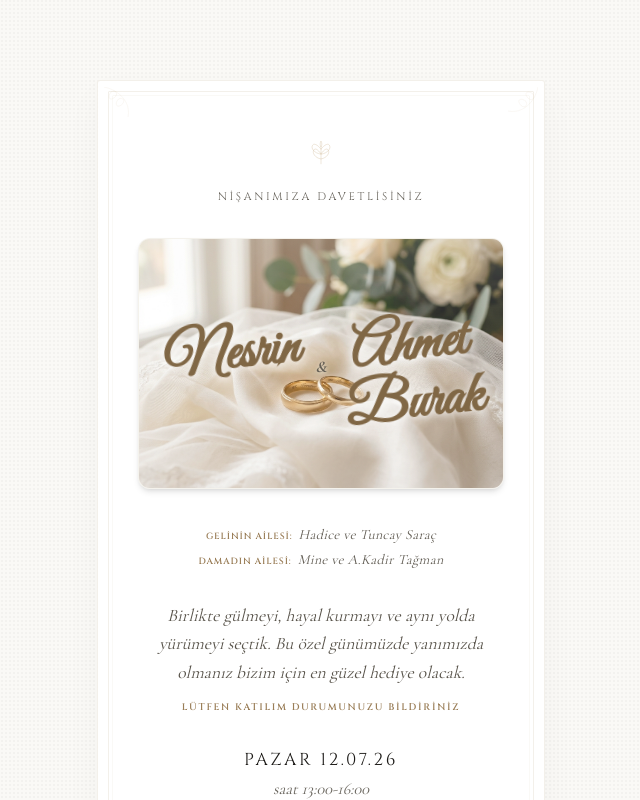
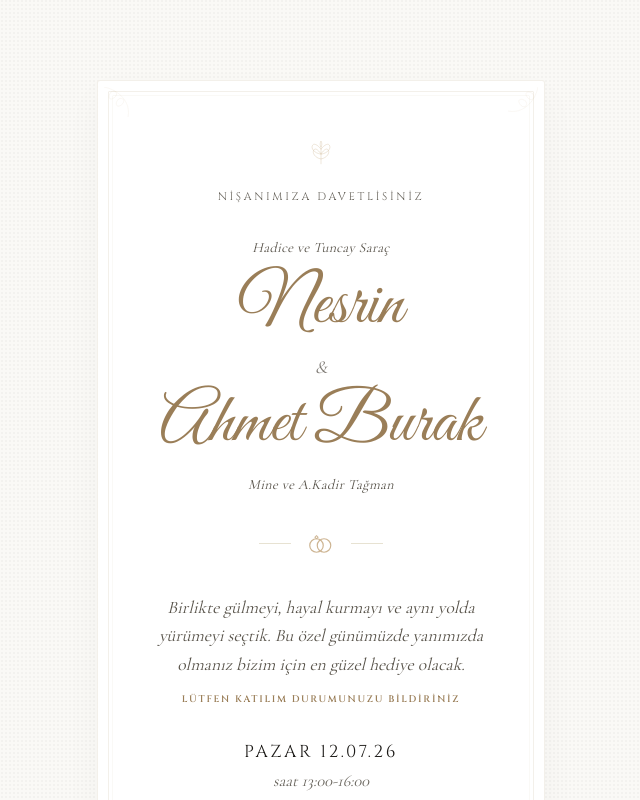
Before and after one commit to alperentagmann/ahmet-nesrin-nisan, a Next.js app: page /invite in a window 1280 px wide. Shown: the top 800 px of the page, without its empty margins (319-959 px from the left). Built offline with nearby package versions, Linux system fonts and the light colour scheme.

Commit message:
design: Davetiye arayuzunden fotografli yuzuk arka plani cikarildi, sade ikonlu tasarima gecildi ve aile basliklari silindi

```diff
--- a/app/invite/page.tsx
+++ b/app/invite/page.tsx
@@ -122,42 +122,37 @@ export default function InvitePage() {
           Nişanımıza Davetlisiniz
         </p>
 
-        {/* Rings Hero Section with Names Overlay */}
-        <div className="relative w-full aspect-[16/11] rounded-xl overflow-hidden border border-olive-soft/25 shadow-md z-10 flex items-center justify-center bg-cream-deep/30">
-          <img
-            src="/rings-bg.png"
-            alt="Nişan Yüzükleri"
-            className="absolute inset-0 w-full h-full object-cover opacity-90"
-          />
-          {/* Subtle gradient overlay to enhance text readability */}
-          <div className="absolute inset-0 bg-gradient-to-t from-paper/30 via-transparent to-paper/20 pointer-events-none" />
+        {/* Names & Parents */}
+        <div className="flex flex-col items-center gap-1.5 z-10">
+          <p className="font-body text-[0.88rem] tracking-wide italic text-ink-soft leading-snug">
+            {parents.bride.names}
+          </p>
+          <h1 className="font-script text-[3.8rem] sm:text-[4.4rem] leading-[0.85] text-olive-deep mt-3.5 mb-1.5">
+            {coupleNames.first}
+          </h1>
 
-          {/* Overlay Names */}
-          <div className="relative w-full h-full flex items-center justify-center px-4 z-10">
-            <div className="flex items-center justify-between w-full max-w-[19rem] text-[#806745] select-none font-semibold">
-              <span className="font-script text-[3rem] sm:text-[3.6rem] leading-none -rotate-6 transform -translate-y-2 -translate-x-1 filter drop-shadow-[0_2px_4px_rgba(255,255,255,0.85)]">
-                {coupleNames.first}
-              </span>
-              <span className="font-body text-base italic text-ink-soft/90 mx-3 transform translate-y-1 drop-shadow-[0_1px_2px_rgba(255,255,255,0.85)]">
-                &amp;
-              </span>
-              <span className="font-script text-[3rem] sm:text-[3.6rem] leading-none -rotate-6 transform translate-y-3 translate-x-1 filter drop-shadow-[0_2px_4px_rgba(255,255,255,0.85)]">
-                {coupleNames.second}
-              </span>
-            </div>
-          </div>
+          <span className="font-body text-lg italic text-ink-soft/75 my-1">&amp;</span>
+
+          <h1 className="font-script text-[3.8rem] sm:text-[4.4rem] leading-[0.85] text-olive-deep mt-1 mb-3.5">
+            {coupleNames.second}
+          </h1>
+          <p className="font-body text-[0.88rem] tracking-wide italic text-ink-soft leading-snug">
+            {parents.groom.names}
+          </p>
         </div>
 
-        {/* Parents Section */}
-        <div className="flex flex-col gap-1 sm:gap-1.5 z-10 mt-1">
-          <p className="font-body text-[0.88rem] tracking-wide italic text-ink-soft/95 leading-snug">
-            <span className="font-display text-[9px] tracking-[0.1em] not-italic uppercase font-semibold text-olive-deep mr-1.5">{parents.bride.label}:</span>
-            {parents.bride.names}
-          </p>
-          <p className="font-body text-[0.88rem] tracking-wide italic text-ink-soft/95 leading-snug">
-            <span className="font-display text-[9px] tracking-[0.1em] not-italic uppercase font-semibold text-olive-deep mr-1.5">{parents.groom.label}:</span>
-            {parents.groom.names}
-          </p>
+        {/* Intertwined Engagement Rings Divider */}
+        <div className="flex items-center gap-3 z-10 opacity-85 my-1.5">
+          <div className="w-8 h-px bg-line" />
+          <svg width="36" height="24" viewBox="0 0 48 32" fill="none" className="text-olive">
+            {/* Left Ring (engagement/diamond ring) */}
+            <circle cx="18" cy="18" r="9" stroke="currentColor" strokeWidth="1.6" />
+            <path d="M18 4 L21 7 L18 10 L15 7 Z" fill="currentColor" />
+            <circle cx="18" cy="7" r="1" fill="var(--paper)" />
+            {/* Right Ring */}
+            <circle cx="28" cy="18" r="9" stroke="currentColor" strokeWidth="1.6" />
+          </svg>
+          <div className="w-8 h-px bg-line" />
         </div>
 
         {/* Invite text */}
```
